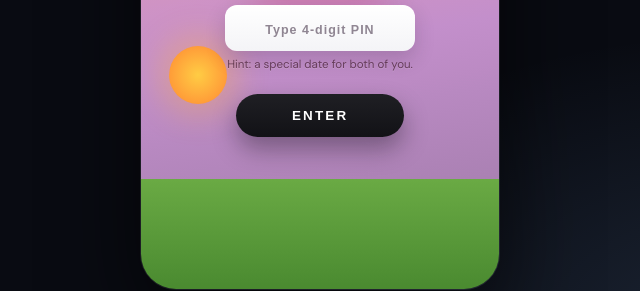
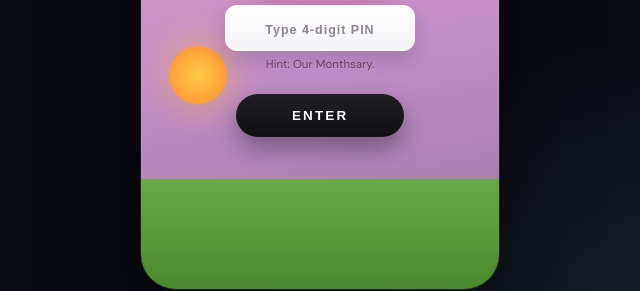
Before and after one commit to Yurielvillanueva/loveletter, a plain HTML site: page index.html in a window 1280 px wide. Shown: the part 470-761 px from the top of the page, 320-960 px from the left. Drawn offline with Linux system fonts and the light colour scheme.

Commit message:
Update index.html

```diff
--- a/index.html
+++ b/index.html
@@ -45,7 +45,7 @@
         </div>
         <div class="pin-digits">
           <input id="pin-input" class="pin-input" type="password" inputmode="numeric" pattern="[0-9]*" maxlength="4" autocomplete="off" placeholder="Type 4-digit PIN" aria-label="PIN input">
-          <div class="pin-input-hint">Hint: a special date for both of you.</div>
+          <div class="pin-input-hint">Hint: Our Monthsary.</div>
         </div>
       </div>
       <button class="enter-btn" id="enter-btn">ENTER</button>
```
